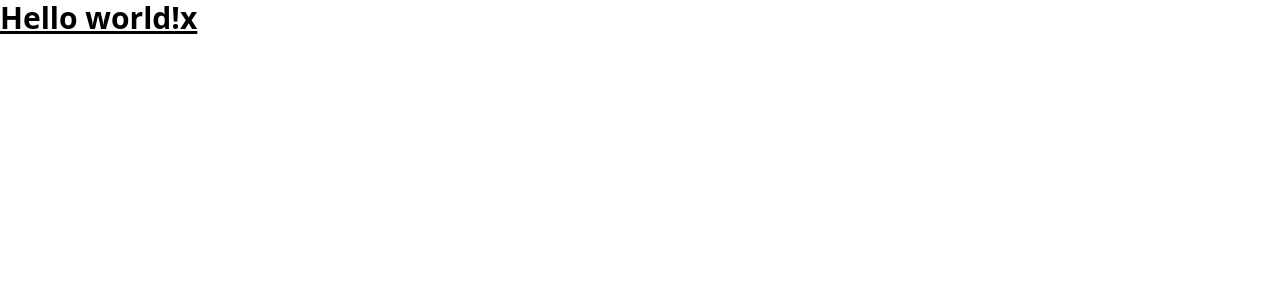
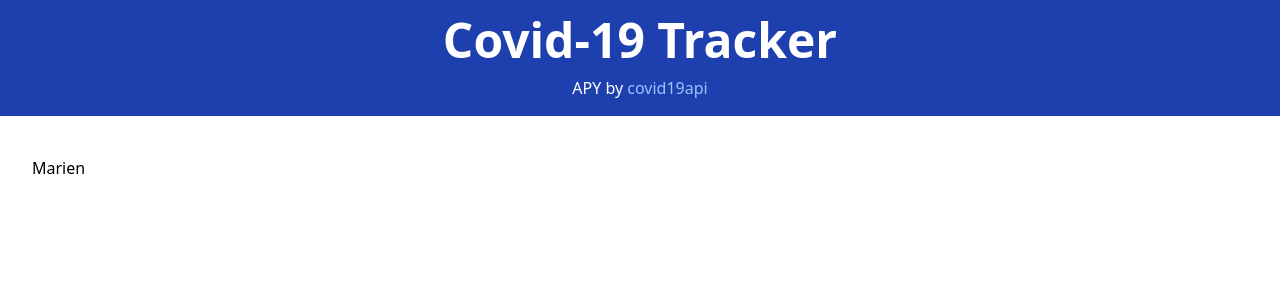
Before and after one commit to MarienMupenda/covid-19-tracker, a Nuxt app: page / in a window 1280 px wide. Shown: the top 300 px of the page. Built offline with nearby package versions, Linux system fonts and the light colour scheme.

Commit message:
add tailwind

```diff
--- a/components/Header.vue
+++ b/components/Header.vue
@@ -1,5 +1,8 @@
 <template>
-  <main>
-    Header
-  </main>
+  <header class="text-center bg-blue-800 text-white p-4 mb-10">
+    <div class="text-3xl md:text-5xl font-bold mb-3">
+      Covid-19 Tracker
+    </div>
+    <p>APY by <a class="text-blue-300" href="https://covid19api.com" target="_blank">covid19api</a></p>
+  </header>
 </template>
--- a/package.json
+++ b/package.json
@@ -22,11 +22,14 @@
   },
   "devDependencies": {
     "@babel/eslint-parser": "^7.16.3",
+    "@fortawesome/free-brands-svg-icons": "^6.1.1",
+    "@fortawesome/free-solid-svg-icons": "^6.1.1",
     "@nuxt/postcss8": "^1.1.3",
     "@nuxt/types": "^2.15.8",
     "@nuxt/typescript-build": "^2.1.0",
     "@nuxtjs/eslint-config-typescript": "^8.0.0",
     "@nuxtjs/eslint-module": "^3.0.2",
+    "@nuxtjs/fontawesome": "^1.1.2",
     "@nuxtjs/tailwindcss": "^4.2.1",
     "autoprefixer": "^10.4.4",
     "eslint": "^8.4.1",
--- a/pages/index.vue
+++ b/pages/index.vue
@@ -1,5 +1,8 @@
 <template>
-  <h1 class="text-3xl font-bold underline">
-    Hello world!x
-  </h1>
+  <div>
+    <Header/>
+    <div class="container my-5">
+      Marien
+    </div>
+  </div>
 </template>
--- a/tailwind.config.js
+++ b/tailwind.config.js
@@ -8,6 +8,10 @@ module.exports = {
   ],
   theme: {
     extend: {},
+    container:{
+      center: true,
+      padding: '2rem',
+    },
   },
   plugins: [],
 }
```
Also changed, not shown: 1 other file (tests, documents, lock files or other folders).
